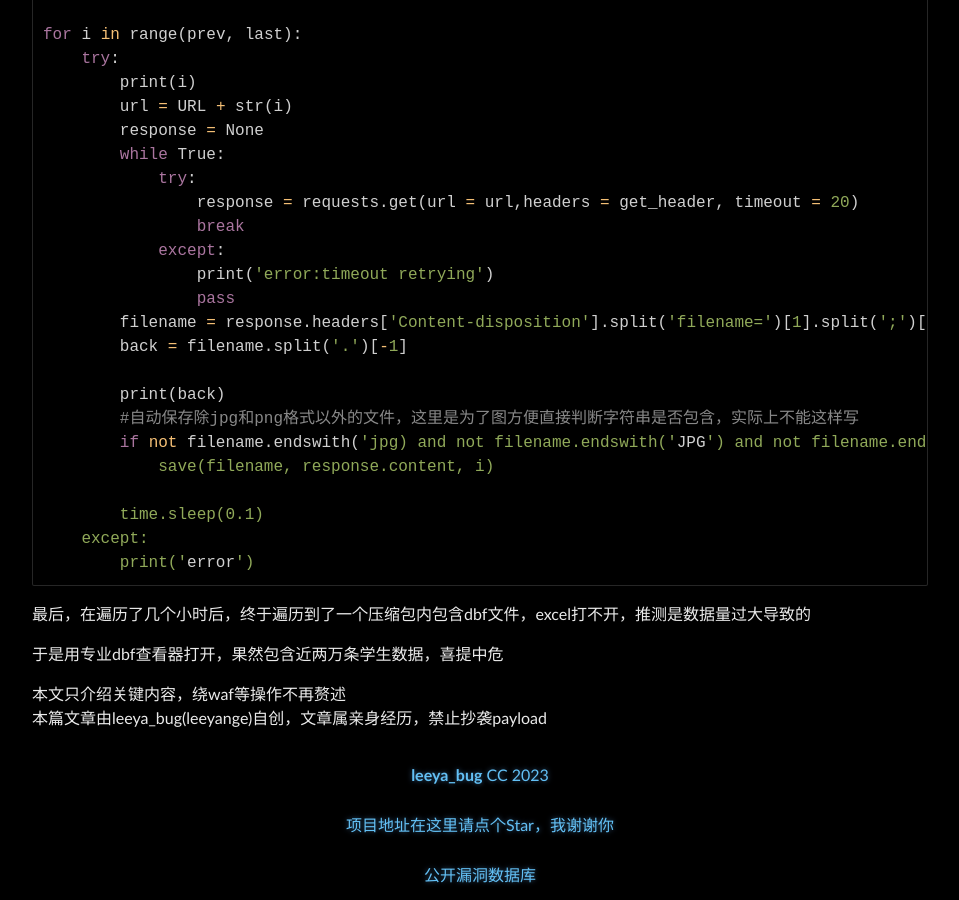
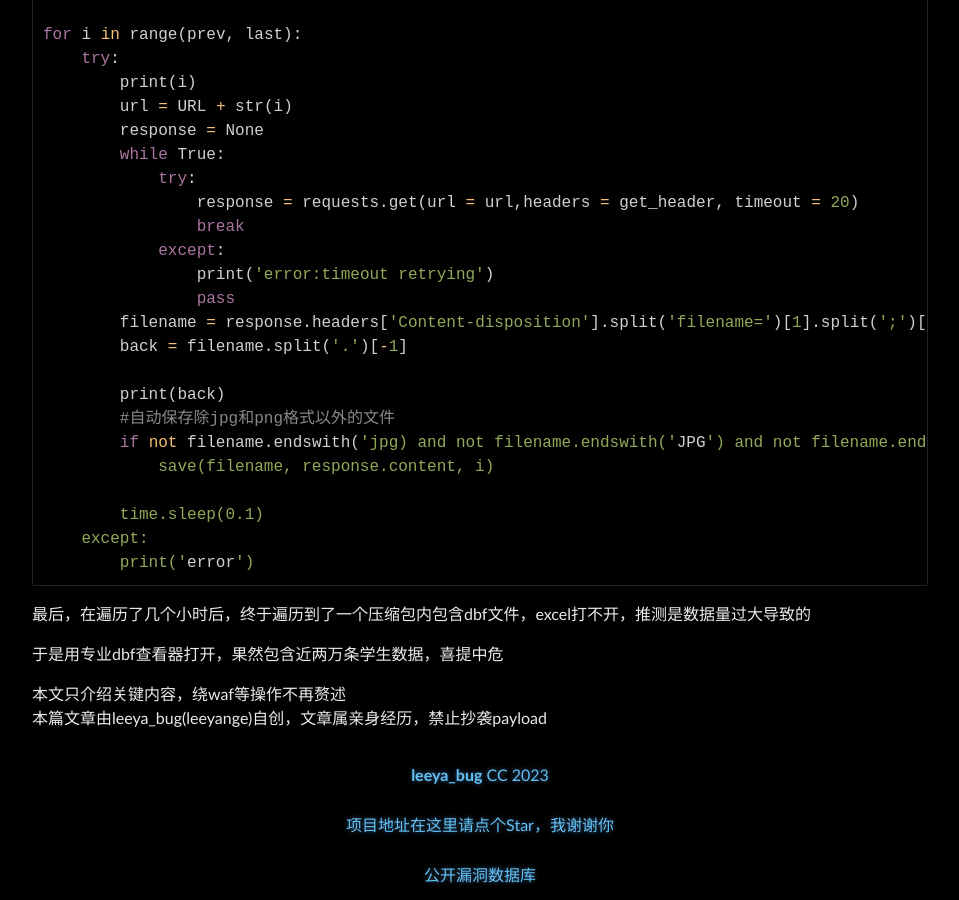
Before and after one commit to Leeyangee/leeyangee.github.io, a Jekyll site: the page built from _posts/2023-06-14-SRC实战 非典型渗透-某教育资产敏感信息泄漏提证书.md, in a window 1280 px wide and 900 px high, scrolled down 1554 px. Shown: the whole window, without its empty margins (160-1119 px from the left). Built offline with Jekyll 4.4.1, drawn with Linux system fonts in a browser that asks for light colours.

Commit message:
Update 2023-06-14-SRC实战 非典型渗透-某教育资产敏感信息泄漏提证书.md

```diff
--- a/_posts/2023-06-14-SRC实战 非典型渗透-某教育资产敏感信息泄漏提证书.md
+++ b/_posts/2023-06-14-SRC实战 非典型渗透-某教育资产敏感信息泄漏提证书.md
@@ -75,7 +75,7 @@ for i in range(prev, last):
         back = filename.split('.')[-1]
 
         print(back)
-	#自动保存除jpg和png格式以外的文件，这里是为了图方便直接判断字符串是否包含，实际上不能这样写
+	#自动保存除jpg和png格式以外的文件
 	if not filename.endswith('jpg) and not filename.endswith('JPG') and not filename.endswith('png') and not filename.endswith('PNG'):
             save(filename, response.content, i)
 
```
